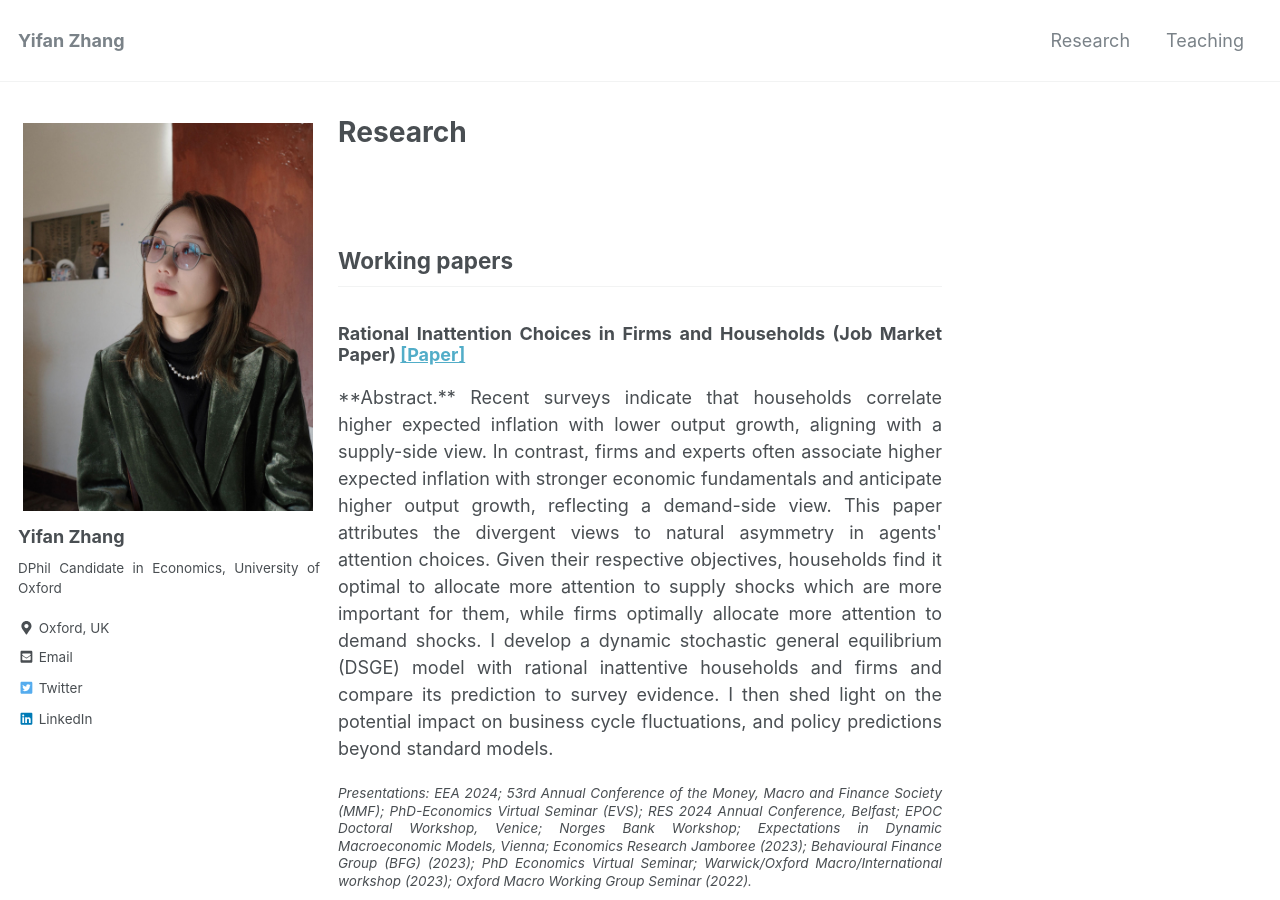
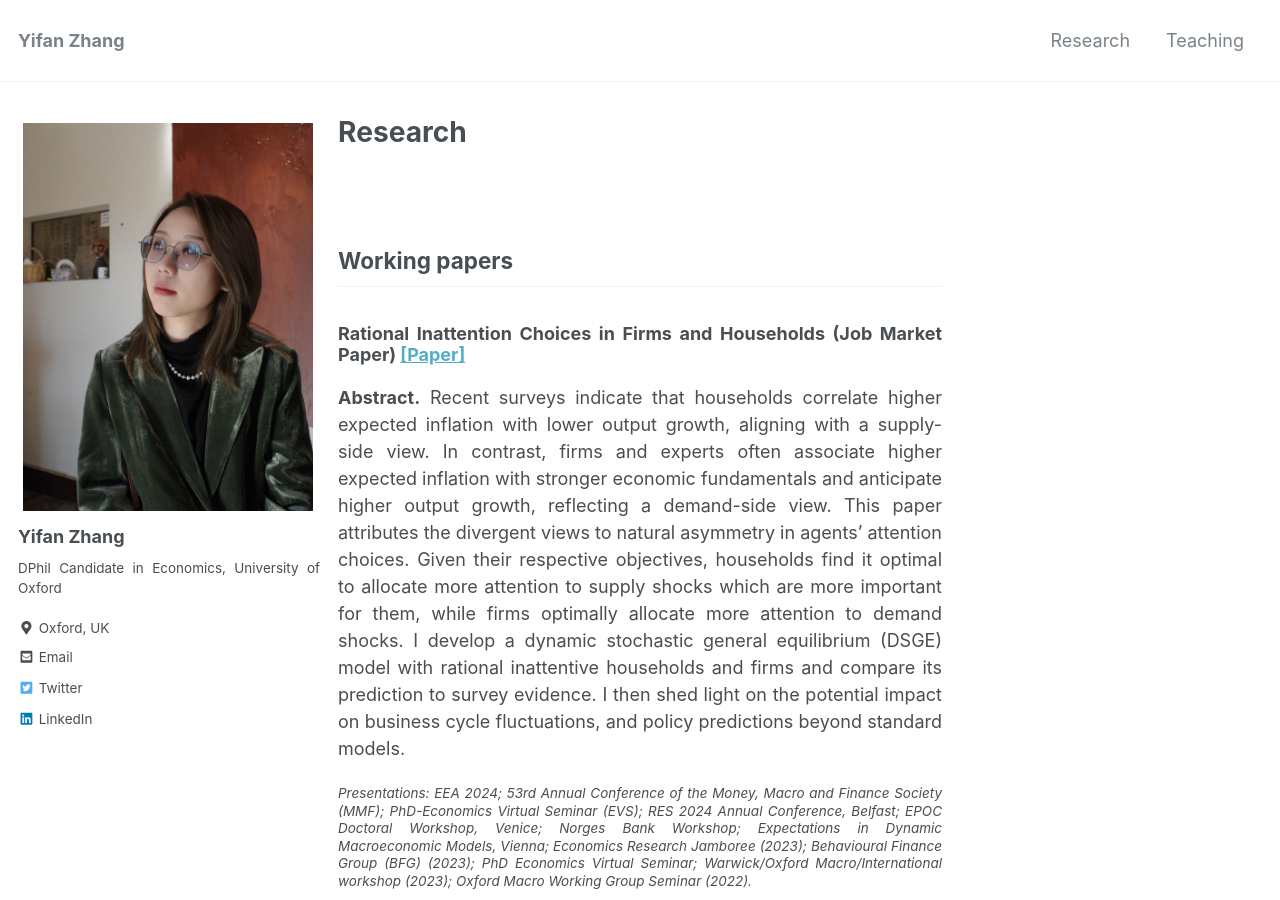
Before and after one commit to yifan-zhang-in/yifan-zhang-in.github.io, a Jekyll site: the page built from _pages/2_research.md, in a window 1280 px wide and 900 px high. Built offline with Jekyll 4.4.1, drawn with Linux system fonts in a browser that asks for light colours; nearby versions of some CDN libraries.

Commit message:
Update 2_research.md

```diff
--- a/_pages/2_research.md
+++ b/_pages/2_research.md
@@ -6,7 +6,7 @@ permalink: /research/
 
 ### **Rational Inattention Choices in Firms and Households (Job Market Paper)** [[Paper]](/home/files/papers/)
 
-<p class="markdown-content p">**Abstract.** Recent surveys indicate that households correlate higher expected inflation with lower output growth, aligning with a supply-side view. In contrast, firms and experts often associate higher expected inflation with stronger economic fundamentals and anticipate higher output growth, reflecting a demand-side view. This paper attributes the divergent views to natural asymmetry in agents' attention choices. Given their respective objectives, households find it optimal to allocate more attention to supply shocks which are more important for them, while firms optimally allocate more attention to demand shocks. I develop a dynamic stochastic general equilibrium (DSGE) model with rational inattentive households and firms and compare its prediction to survey evidence. I then shed light on the potential impact on business cycle fluctuations, and policy predictions beyond standard models.</p>
+**Abstract.** Recent surveys indicate that households correlate higher expected inflation with lower output growth, aligning with a supply-side view. In contrast, firms and experts often associate higher expected inflation with stronger economic fundamentals and anticipate higher output growth, reflecting a demand-side view. This paper attributes the divergent views to natural asymmetry in agents' attention choices. Given their respective objectives, households find it optimal to allocate more attention to supply shocks which are more important for them, while firms optimally allocate more attention to demand shocks. I develop a dynamic stochastic general equilibrium (DSGE) model with rational inattentive households and firms and compare its prediction to survey evidence. I then shed light on the potential impact on business cycle fluctuations, and policy predictions beyond standard models.
 
 <p class="small"> Presentations: EEA 2024; 53rd Annual Conference of the Money, Macro and Finance Society (MMF); PhD-Economics Virtual Seminar (EVS); RES 2024 Annual Conference, Belfast; EPOC Doctoral Workshop, Venice; Norges Bank Workshop; Expectations in Dynamic Macroeconomic Models, Vienna; Economics Research Jamboree (2023); Behavioural Finance Group (BFG) (2023); PhD Economics Virtual Seminar; Warwick/Oxford Macro/International workshop (2023); Oxford Macro Working Group Seminar (2022).</p>
 
```
